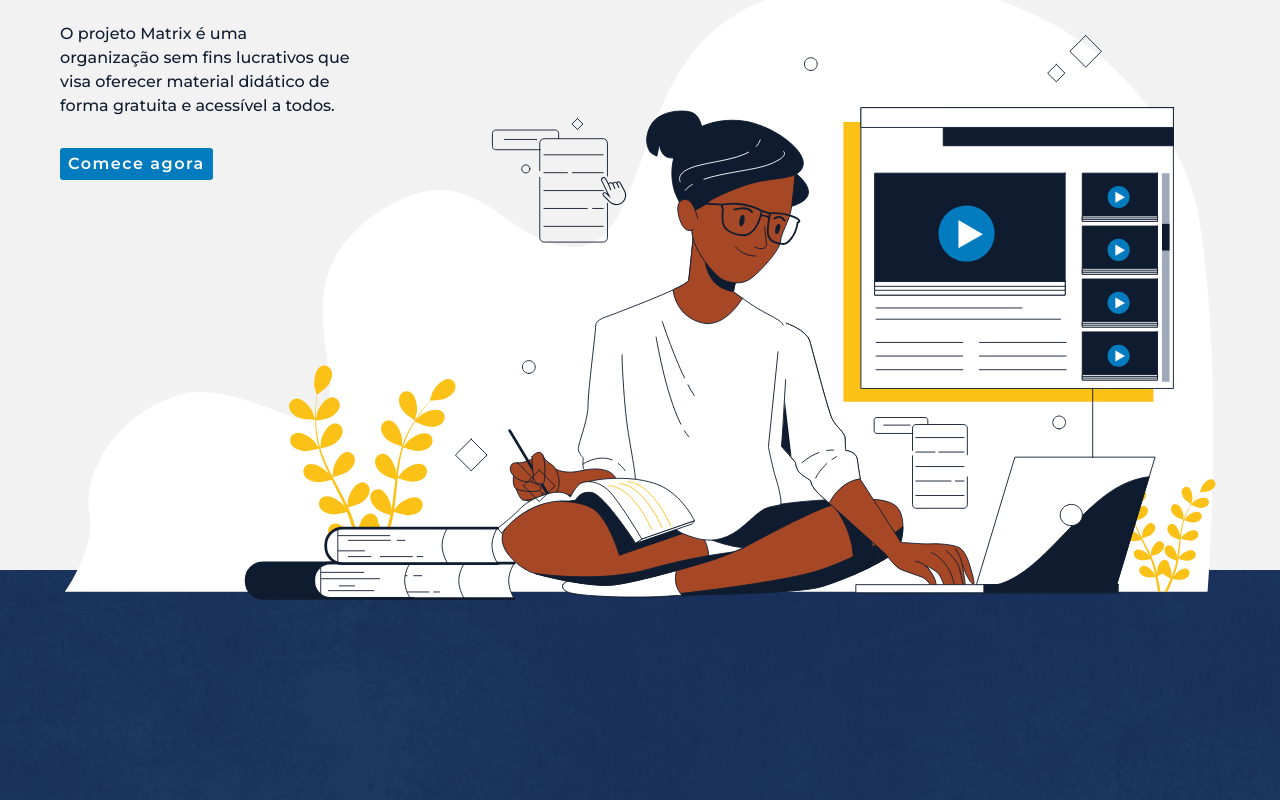
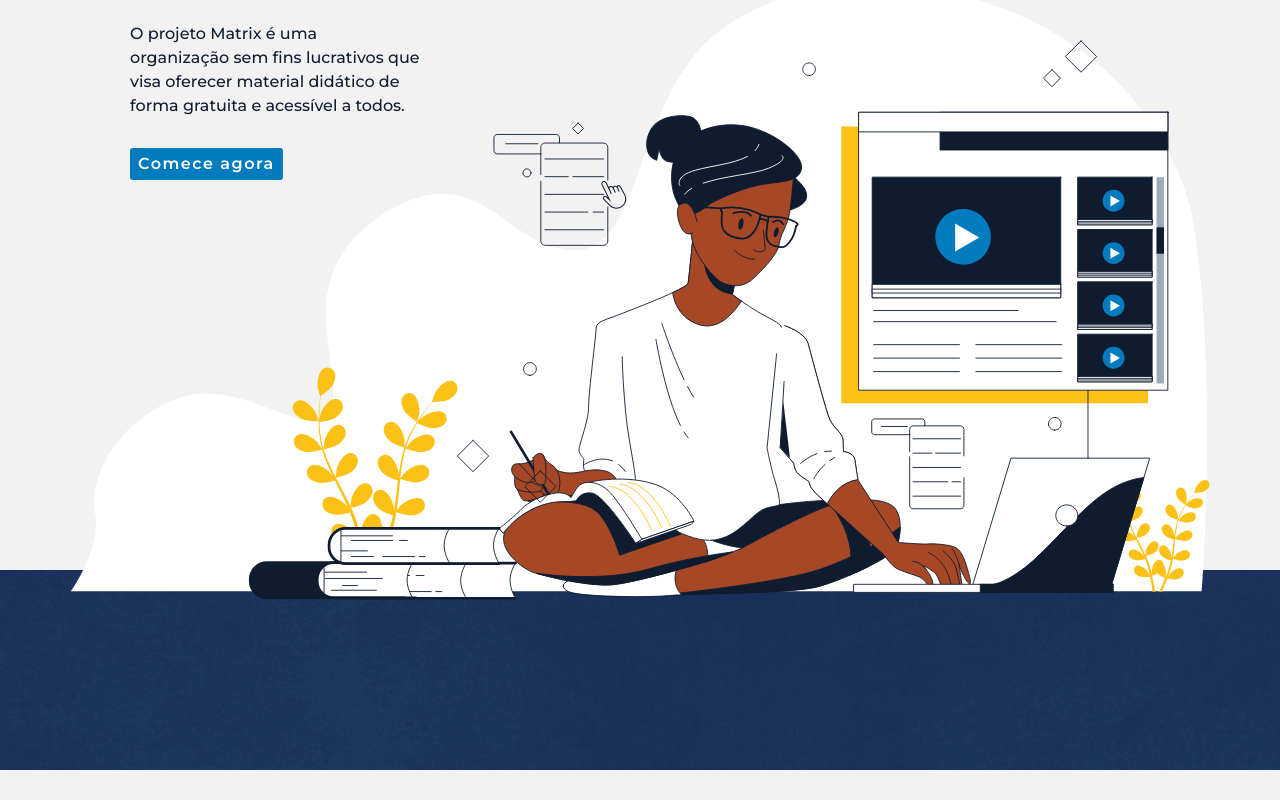
Before and after one commit to TuriAndrade/Matrix-Frontend, a Next.js app: page / in a window 1280 px wide. Shown: the part 305-1105 px from the top of the page. After the commit the page ends 1075 px from the top, so only its background shows below. Built offline with nearby package versions, Linux system fonts and the light colour scheme.

Commit message:
Home page overflow bug fixed and container changes

```diff
--- a/src/pages/index.js
+++ b/src/pages/index.js
@@ -4,7 +4,7 @@ import Link from "next/link";
 
 export default function Home() {
   return (
-    <>
+    <div className="homePage">
       <div className="homePage__main">
         <GirlStudying className="homePage__mainBackground homePage__mainBackground--default" />
         <GirlStudyingMobile className="homePage__mainBackground homePage__mainBackground--tabPort" />
@@ -26,6 +26,6 @@ export default function Home() {
           className="homePage__benefitsBackground"
         />
       </div>
-    </>
+    </div>
   );
 }
--- a/src/styles/layout/_container.scss
+++ b/src/styles/layout/_container.scss
@@ -9,11 +9,8 @@
     )
     [r-main-end];
   grid-template-columns:
-    [c-sb-start] min-content [c-sb-end c-left-start] 1fr [c-left-end c-main-start] minmax(
-      auto,
-      144rem
-    )
-    [c-main-end c-right-start] 1fr [c-right-end];
+    [c-sb-start] min-content [c-sb-end c-main-start] 1fr
+    [c-main-end];
 
   &__navBar {
     grid-row: r-nb-start / r-nb-end;
--- a/src/styles/pages/_home.scss
+++ b/src/styles/pages/_home.scss
@@ -1,5 +1,11 @@
 .homePage {
+  display: grid;
+  grid-template-columns:
+    [c-left-start] 1fr [c-left-end c-content-start] minmax(auto, 114rem)
+    [c-content-end c-right-start] 1fr [c-right-end];
+
   &__main {
+    grid-column: c-content-start / c-content-end;
     position: relative;
     z-index: 10;
     padding: 10rem 6rem 42rem 6rem;
@@ -67,6 +73,8 @@
   }
 
   &__benefits {
+    margin-top: -3rem; //margin-top instead of top because top creates a gap below the element
+    grid-column: c-left-start / c-right-end;
     position: relative;
     z-index: 5;
     padding: 10rem 6rem;
@@ -84,15 +92,11 @@
   &__benefitsBackground {
     position: absolute;
     z-index: -1;
-    top: -3rem;
     left: 50%;
+    top: 0;
     transform: translateX(-50%);
-    width: 100vw;
-    height: calc(100% + 3rem);
+    width: 100%;
+    height: 100%;
     object-fit: cover;
-
-    @include respond(phone) {
-      width: 100%; // Solves a phone bug of 100vw being different from 100% of the viewport
-    }
   }
 }
```
